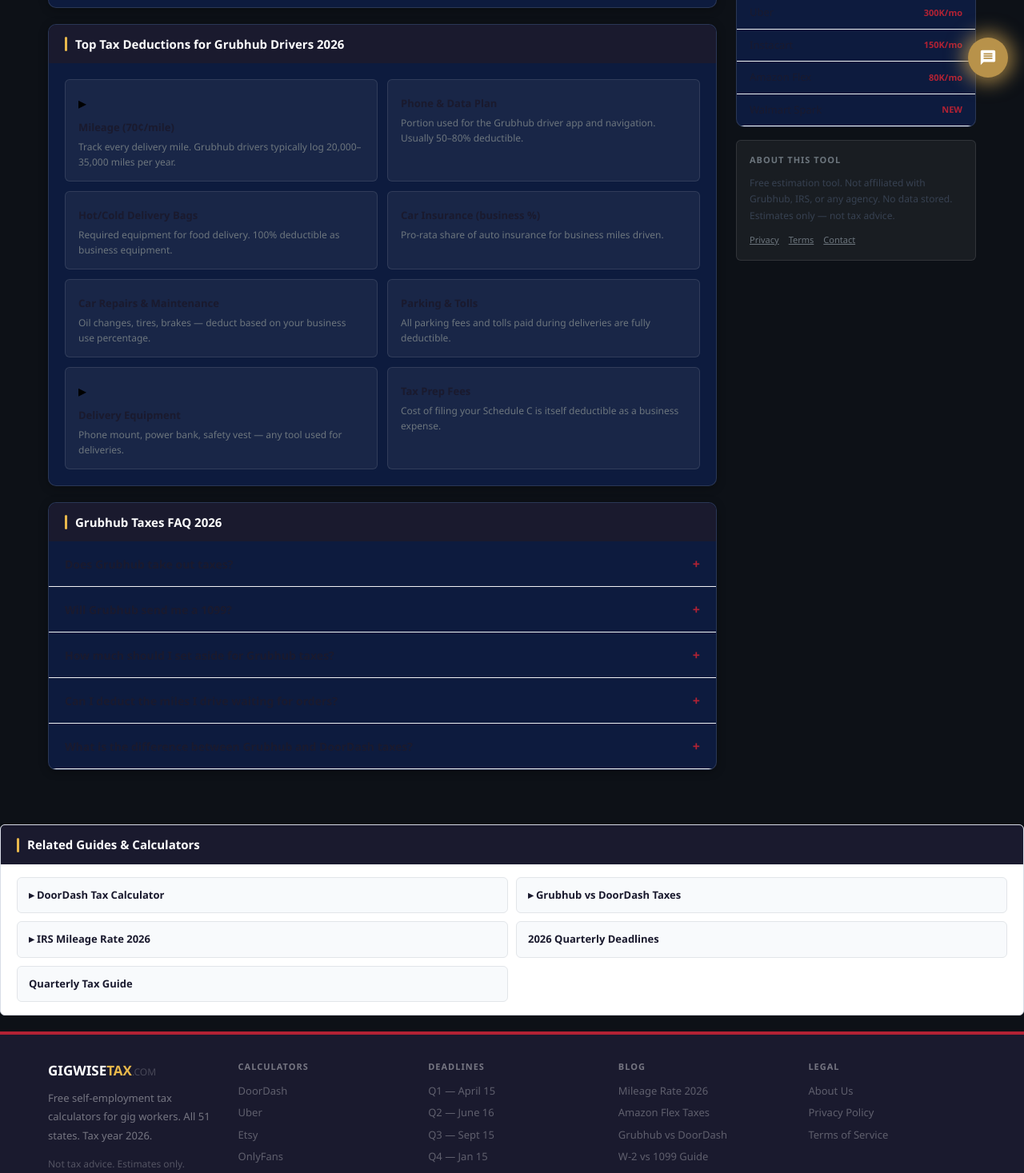
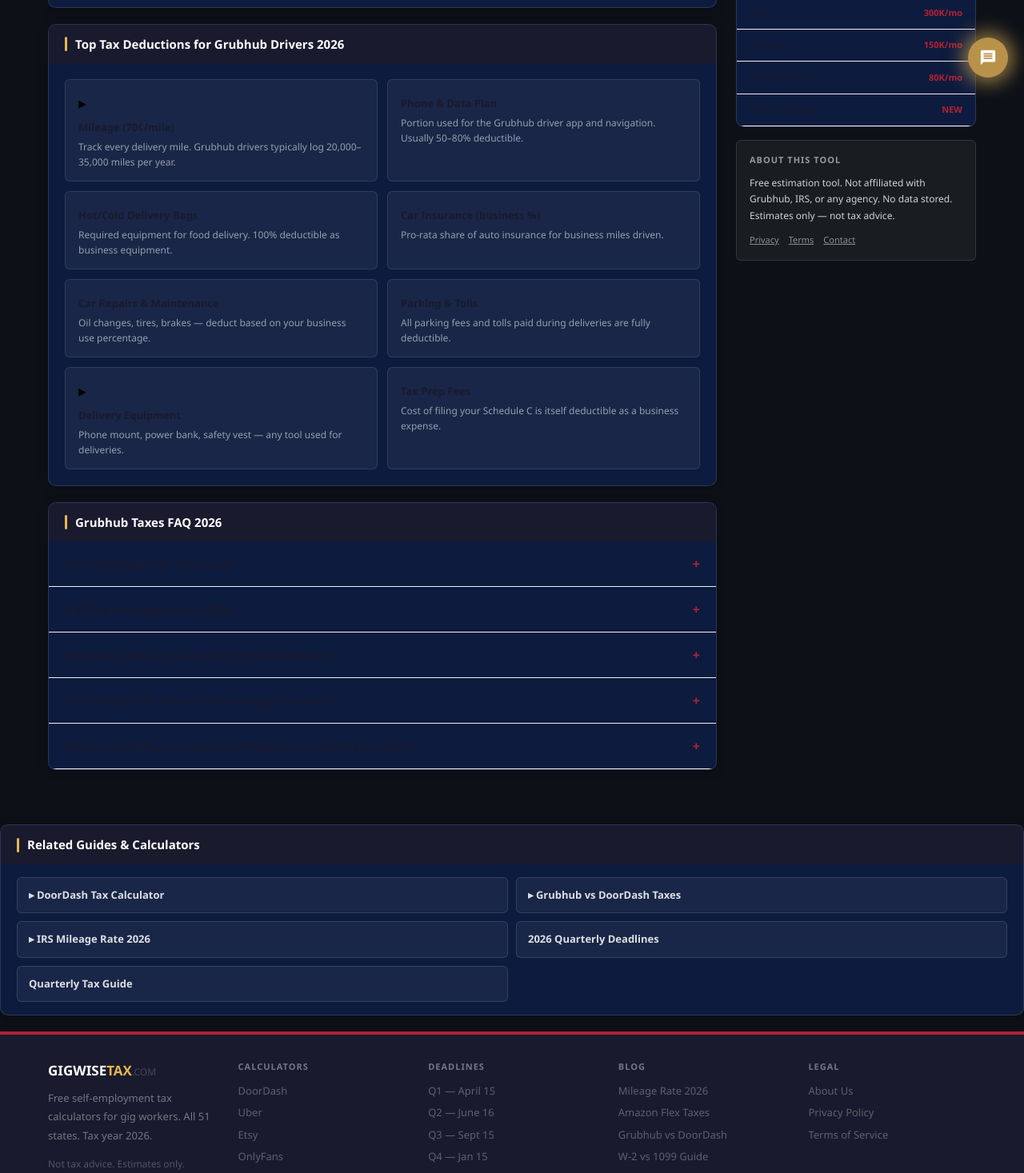
Before and after one commit to devqrcraft-ui/gigwisetax, a Next.js app: page /grubhub in a window 1280 px wide. Shown: the part 683-2150 px from the top of the page at 80% size. Built offline with nearby package versions, Linux system fonts and the light colour scheme.

Commit message:
fix: grubhub + walmart-spark full dark theme

```diff
--- a/app/grubhub/page.tsx
+++ b/app/grubhub/page.tsx
@@ -145,8 +145,8 @@ export default function GrubhubPage() {
             </div>
 
             {result && (
-              <div style={{ borderTop:'1px solid #e2e5e9', padding:24 }}>
-                <div style={{ fontSize:13, fontWeight:700, color:'#6c757d', textTransform:'uppercase' as const, letterSpacing:'1px', marginBottom:16 }}> Your 2026 Tax Estimate</div>
+              <div style={{ borderTop:'1px solid rgba(255,255,255,0.08)', padding:24 }}>
+                <div style={{ fontSize:13, fontWeight:700, color:'rgba(255,255,255,0.55)', textTransform:'uppercase' as const, letterSpacing:'1px', marginBottom:16 }}> Your 2026 Tax Estimate</div>
                 {result.mileDeduction > 0 && (
                   <div style={{ background:'#f0fdf4', border:'1px solid #bbf7d0', borderRadius:6, padding:'12px 16px', marginBottom:16, display:'flex', justifyContent:'space-between', alignItems:'center' }}>
                     <span style={{ fontSize:13, color:'#166534', fontWeight:600 }}>▸ Mileage Deduction Applied</span>
@@ -161,7 +161,7 @@ export default function GrubhubPage() {
                     { label:'TOTAL TAX DUE',       val:fmt(result.total), color:'#B22234', sub:`${result.rate}% effective rate` },
                   ].map(r => (
                     <div key={r.label} style={{ background:'rgba(255,255,255,0.05)', border:'1px solid rgba(255,255,255,0.1)', borderRadius:6, padding:'14px 12px', textAlign:'center' as const }}>
-                      <div style={{ fontSize:11, color:'#6c757d', fontWeight:600, marginBottom:6 }}>{r.label}</div>
+                      <div style={{ fontSize:11, color:'rgba(255,255,255,0.5)', fontWeight:600, marginBottom:6 }}>{r.label}</div>
                       <div style={{ fontSize:20, fontWeight:900, color:r.color }}>{r.val}</div>
                       <div style={{ fontSize:10, color:'#9ca3af', marginTop:4 }}>{r.sub}</div>
                     </div>
@@ -172,7 +172,7 @@ export default function GrubhubPage() {
                   <div style={{ fontSize:32, fontWeight:900, color:'#e8b84b' }}>{fmt(result.quarterly)}</div>
                   <div style={{ fontSize:12, color:'rgba(255,255,255,.4)', marginTop:4 }}>Next: <strong style={{ color:'#fff' }}>Q1 — April 15, 2026</strong></div>
                 </div>
-                <div style={{ background:'#fffbeb', border:'1px solid #fde68a', borderRadius:6, padding:'12px 16px', fontSize:12, color:'#78350f' }}>
+                <div style={{ background:'rgba(232,184,75,0.1)', border:'1px solid rgba(232,184,75,0.35)', borderRadius:6, padding:'12px 16px', fontSize:12, color:'rgba(232,184,75,0.9)' }}>
                   <strong> Disclaimer:</strong> Estimates only. Not tax advice. Consult a CPA or tax professional for your specific situation.
                 </div>
               </div>
@@ -191,7 +191,7 @@ export default function GrubhubPage() {
                   <div key={d.label} style={{ background:'rgba(255,255,255,0.05)', border:'1px solid rgba(255,255,255,0.1)', borderRadius:6, padding:'14px 16px' }}>
                     <div style={{ fontSize:20, marginBottom:6 }}>{d.icon}</div>
                     <div style={{ fontSize:13, fontWeight:700, color:'#1a1a2e', marginBottom:4 }}>{d.label}</div>
-                    <div style={{ fontSize:12, color:'#6c757d', lineHeight:1.6 }}>{d.desc}</div>
+                    <div style={{ fontSize:12, color:'rgba(255,255,255,0.55)', lineHeight:1.6 }}>{d.desc}</div>
                   </div>
                 ))}
               </div>
@@ -211,7 +211,7 @@ export default function GrubhubPage() {
                     <span style={{ fontSize:14, fontWeight:600, color:'#1a1a2e' }}>{f.q}</span>
                     <span style={{ fontSize:16, color:'#B22234', fontWeight:700, marginLeft:12 }}>{openFaq===i ? '−' : '+'}</span>
                   </div>
-                  {openFaq===i && <div style={{ padding:'0 20px 16px', fontSize:13, color:'#374151', lineHeight:1.7 }}>{f.a}</div>}
+                  {openFaq===i && <div style={{ padding:'0 20px 16px', fontSize:13, color:'rgba(255,255,255,0.8)', lineHeight:1.7 }}>{f.a}</div>}
                 </div>
               ))}
             </div>
@@ -257,11 +257,11 @@ export default function GrubhubPage() {
           </div>
 
           <div style={{ background:'rgba(255,255,255,0.05)', border:'1px solid rgba(255,255,255,0.1)', borderRadius:6, padding:16 }}>
-            <div style={{ fontSize:11, fontWeight:700, color:'#6c757d', textTransform:'uppercase' as const, letterSpacing:'1px', marginBottom:10 }}> About This Tool</div>
-            <div style={{ fontSize:12, color:'#374151', lineHeight:1.7 }}>Free estimation tool. Not affiliated with Grubhub, IRS, or any agency. No data stored. Estimates only — not tax advice.</div>
+            <div style={{ fontSize:11, fontWeight:700, color:'rgba(255,255,255,0.55)', textTransform:'uppercase' as const, letterSpacing:'1px', marginBottom:10 }}> About This Tool</div>
+            <div style={{ fontSize:12, color:'rgba(255,255,255,0.8)', lineHeight:1.7 }}>Free estimation tool. Not affiliated with Grubhub, IRS, or any agency. No data stored. Estimates only — not tax advice.</div>
             <div style={{ marginTop:12, display:'flex', gap:12 }}>
               {[['Privacy','/privacy'],['Terms','/terms'],['Contact','/contact']].map(([l,h]) => (
-                <Link key={l} href={h} style={{ fontSize:11, color:'#6c757d', textDecoration:'underline' }}>{l}</Link>
+                <Link key={l} href={h} style={{ fontSize:11, color:'rgba(255,255,255,0.5)', textDecoration:'underline' }}>{l}</Link>
               ))}
             </div>
           </div>
@@ -270,18 +270,18 @@ export default function GrubhubPage() {
 
 
           {/* INTERNAL LINKS */}
-          <div style={{ background:'#fff', border:'1px solid #d8dce6', borderRadius:6, overflow:'hidden', marginBottom:20, boxShadow:'0 1px 6px rgba(0,0,0,.05)' }}>
+          <div style={{ background:'#0d1b3e', border:'1px solid rgba(255,255,255,0.12)', borderRadius:10, overflow:'hidden', marginBottom:20, boxShadow:'0 2px 12px rgba(0,0,0,.3)' }}>
             <div style={{ background:'#1a1a2e', padding:'13px 20px', display:'flex', alignItems:'center', gap:10 }}>
               <div style={{ width:3, height:18, background:'#e8b84b', borderRadius:2 }} />
               <span style={{ color:'#fff', fontWeight:700, fontSize:15 }}> Related Guides & Calculators</span>
             </div>
             <div style={{ padding:'16px 20px', display:'grid', gridTemplateColumns:'1fr 1fr', gap:10 }}>
 
-              <a href="/doordash" style={{ textDecoration:"none", background:"#f8fafc", border:"1px solid #e2e5e9", borderRadius:6, padding:"12px 14px", display:"block", fontSize:13, color:"#1a1a2e", fontWeight:600 }}>▸ DoorDash Tax Calculator</a>
-              <a href="/blog/grubhub-vs-doordash-taxes-2026" style={{ textDecoration:"none", background:"#f8fafc", border:"1px solid #e2e5e9", borderRadius:6, padding:"12px 14px", display:"block", fontSize:13, color:"#1a1a2e", fontWeight:600 }}>▸ Grubhub vs DoorDash Taxes</a>
-              <a href="/blog/mileage-rate-2026" style={{ textDecoration:"none", background:"#f8fafc", border:"1px solid #e2e5e9", borderRadius:6, padding:"12px 14px", display:"block", fontSize:13, color:"#1a1a2e", fontWeight:600 }}>▸ IRS Mileage Rate 2026</a>
-              <a href="/deadlines" style={{ textDecoration:"none", background:"#f8fafc", border:"1px solid #e2e5e9", borderRadius:6, padding:"12px 14px", display:"block", fontSize:13, color:"#1a1a2e", fontWeight:600 }}> 2026 Quarterly Deadlines</a>
-              <a href="/blog/quarterly-taxes-gig-workers" style={{ textDecoration:"none", background:"#f8fafc", border:"1px solid #e2e5e9", borderRadius:6, padding:"12px 14px", display:"block", fontSize:13, color:"#1a1a2e", fontWeight:600 }}> Quarterly Tax Guide</a>
+              <a href="/doordash" style={{ textDecoration:"none", background:"rgba(255,255,255,0.05)", border:"1px solid rgba(255,255,255,0.12)", borderRadius:6, padding:"12px 14px", display:"block", fontSize:13, color:"rgba(255,255,255,0.85)", fontWeight:600 }}>▸ DoorDash Tax Calculator</a>
+              <a href="/blog/grubhub-vs-doordash-taxes-2026" style={{ textDecoration:"none", background:"rgba(255,255,255,0.05)", border:"1px solid rgba(255,255,255,0.12)", borderRadius:6, padding:"12px 14px", display:"block", fontSize:13, color:"rgba(255,255,255,0.85)", fontWeight:600 }}>▸ Grubhub vs DoorDash Taxes</a>
+              <a href="/blog/mileage-rate-2026" style={{ textDecoration:"none", background:"rgba(255,255,255,0.05)", border:"1px solid rgba(255,255,255,0.12)", borderRadius:6, padding:"12px 14px", display:"block", fontSize:13, color:"rgba(255,255,255,0.85)", fontWeight:600 }}>▸ IRS Mileage Rate 2026</a>
+              <a href="/deadlines" style={{ textDecoration:"none", background:"rgba(255,255,255,0.05)", border:"1px solid rgba(255,255,255,0.12)", borderRadius:6, padding:"12px 14px", display:"block", fontSize:13, color:"rgba(255,255,255,0.85)", fontWeight:600 }}> 2026 Quarterly Deadlines</a>
+              <a href="/blog/quarterly-taxes-gig-workers" style={{ textDecoration:"none", background:"rgba(255,255,255,0.05)", border:"1px solid rgba(255,255,255,0.12)", borderRadius:6, padding:"12px 14px", display:"block", fontSize:13, color:"rgba(255,255,255,0.85)", fontWeight:600 }}> Quarterly Tax Guide</a>
             </div>
           </div>
 
```
Also changed, not shown: app/walmart-spark/page.tsx (+16 -16 lines).
